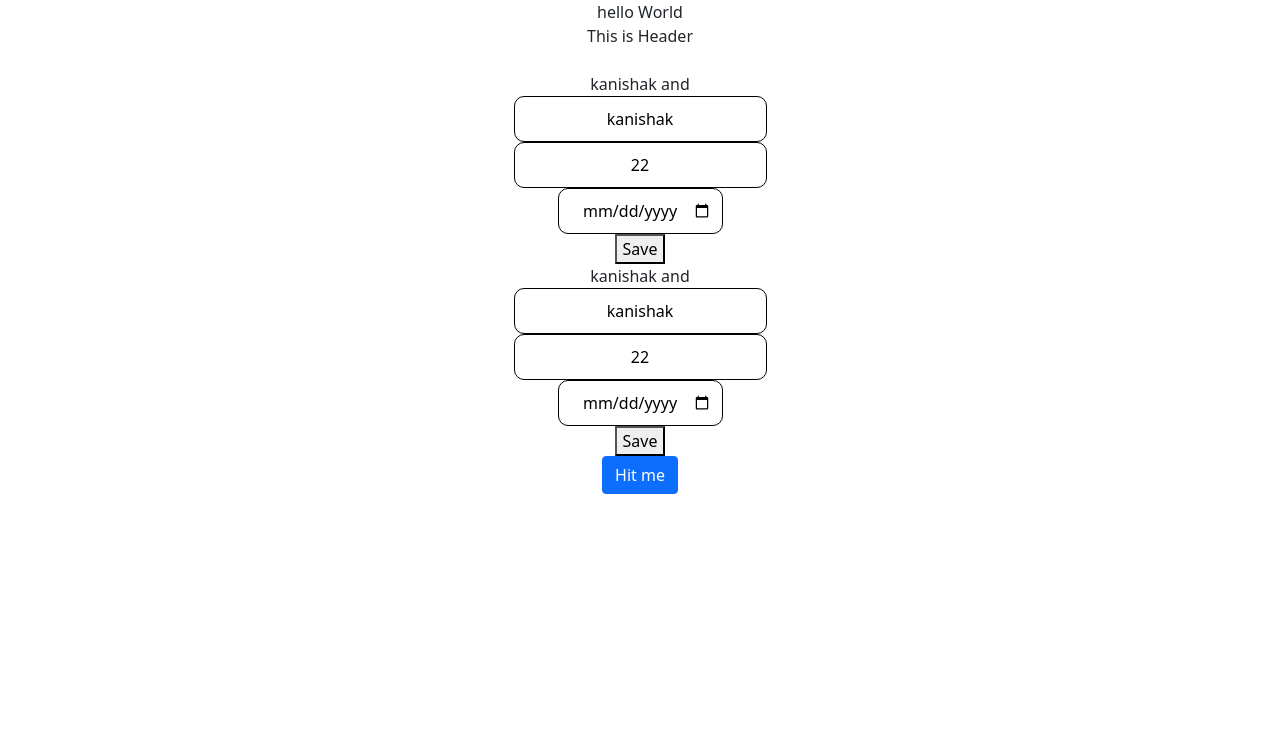
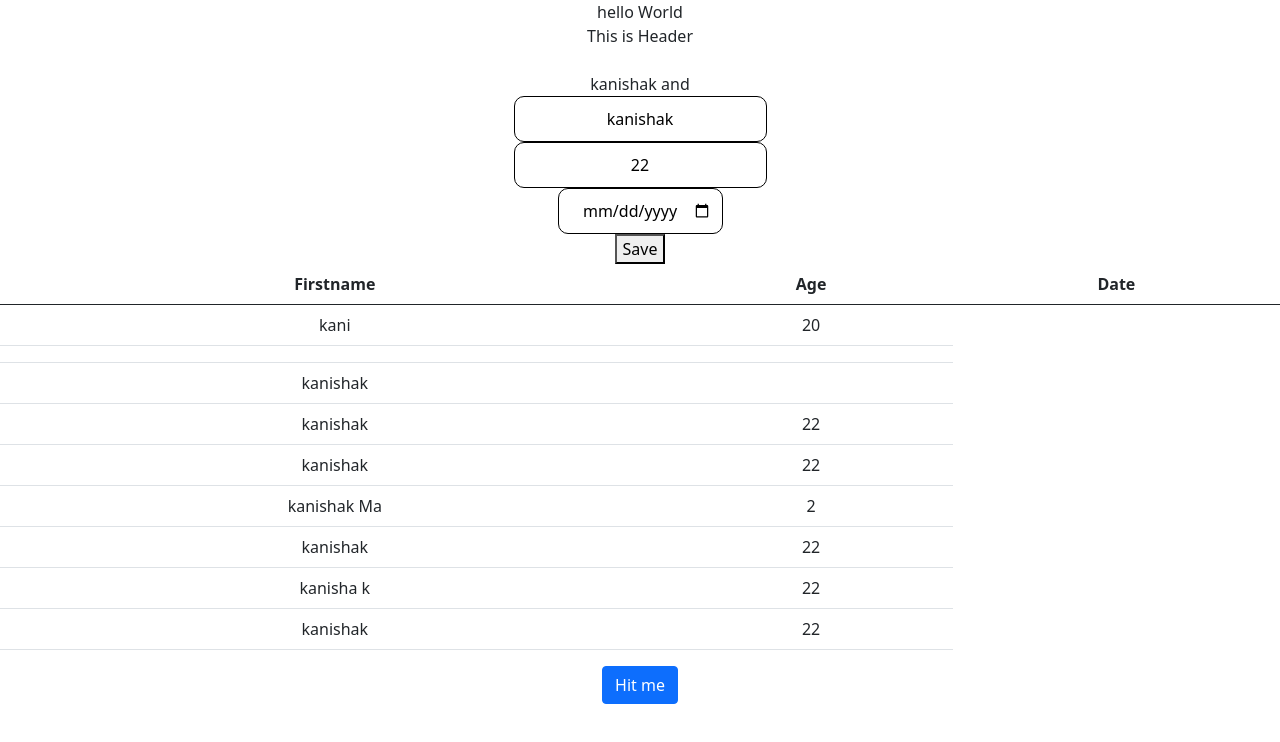
Before and after one commit to Kanishak-M/React, a React (Create React App) app in the folder user-app/: page / in a window 1280 px wide. Shown: the top 742 px of the page. Built offline with nearby package versions, Linux system fonts and the light colour scheme; data requests are answered from the project's data file.

Commit message:
data fetched from db.json

```diff
--- a/user-app/src/App.js
+++ b/user-app/src/App.js
@@ -12,7 +12,6 @@ function App() {
         <Header/>
         <br/>
         <UserForm/>
-        <UserForm/>
         <UserList/>
     </div>
   );
--- a/user-app/src/components/UserList.js
+++ b/user-app/src/components/UserList.js
@@ -1,8 +1,38 @@
-import React , {useState} from 'react'
+import React , {useState,useEffect} from 'react'
+import axios from 'axios'
 export default function UserList() {
-    const [users ,setUser] = useState([])
+    const [users ,setUser] = useState([{name:"kani" ,age : "20" ,id : "0"}])
+    useEffect(() => {
+
+        console.log('hello world')
+        const userData = axios.get('http://localhost:4200/users')
+        userData.then((res) => {
+                console.log(res)
+                res.data.map( (val) => {
+                return setUser((prevState) => [...prevState , val ])
+                })
+        })
+    },[])
+
     return (
         <div>
+              <table className="table">
+    <thead>
+      <tr>
+        <th>Firstname</th>
+        <th>Age</th>
+        <th>Date</th>
+      </tr>
+    </thead>
+    <tbody>
+     {users.map( (users, index) => {
+            return <tr key ={users.id}>
+                        <td>{users.name}</td>
+                        <td>{users.age}</td>
+                    </tr>
+                })}
+    </tbody>
+  </table>
             <button className="btn btn-primary">Hit me</button>
         </div>
     )
```
Also changed, not shown: 1 other file (tests, documents, lock files or other folders).
